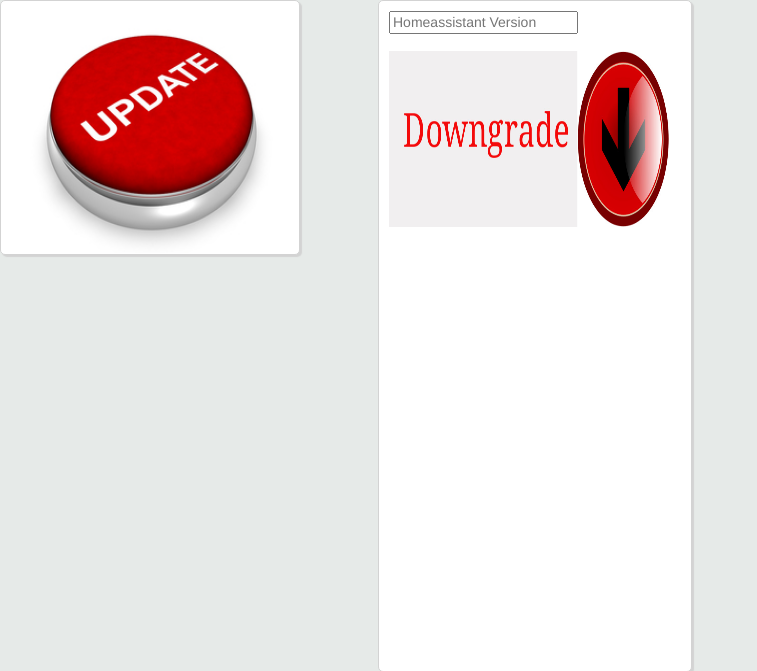
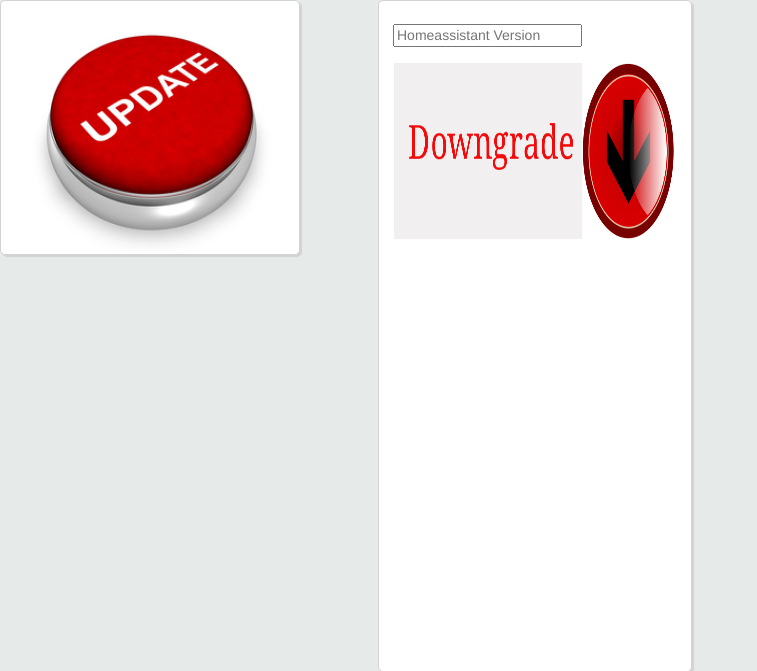
Before and after one commit to sanjitchak/homeassistant_update_web_gui_amahi, a PHP site: page / in a window 1280 px wide. Shown: the top 671 px of the page, without its empty margins (0-757 px from the left). Run offline with PHP 8.4, Linux system fonts and the light colour scheme; a stand-in replaces the project's code that opens the database connection; some libraries are stand-ins or nearby versions.

Commit message:
changed downgrade button postion

```diff
--- a/assets/css/style.css
+++ b/assets/css/style.css
@@ -53,8 +53,13 @@ a {
     margin-left: 78px;
     z-index: -1;
 }
-
+#downgrade_version {
+    margin-top: 13px;
+    margin-left: 4px;
+}
 #downgrade_button {
+       margin-top: -1px;
+    margin-left: 5px;
     width: 280px;
     height: 176px;
 }
```
